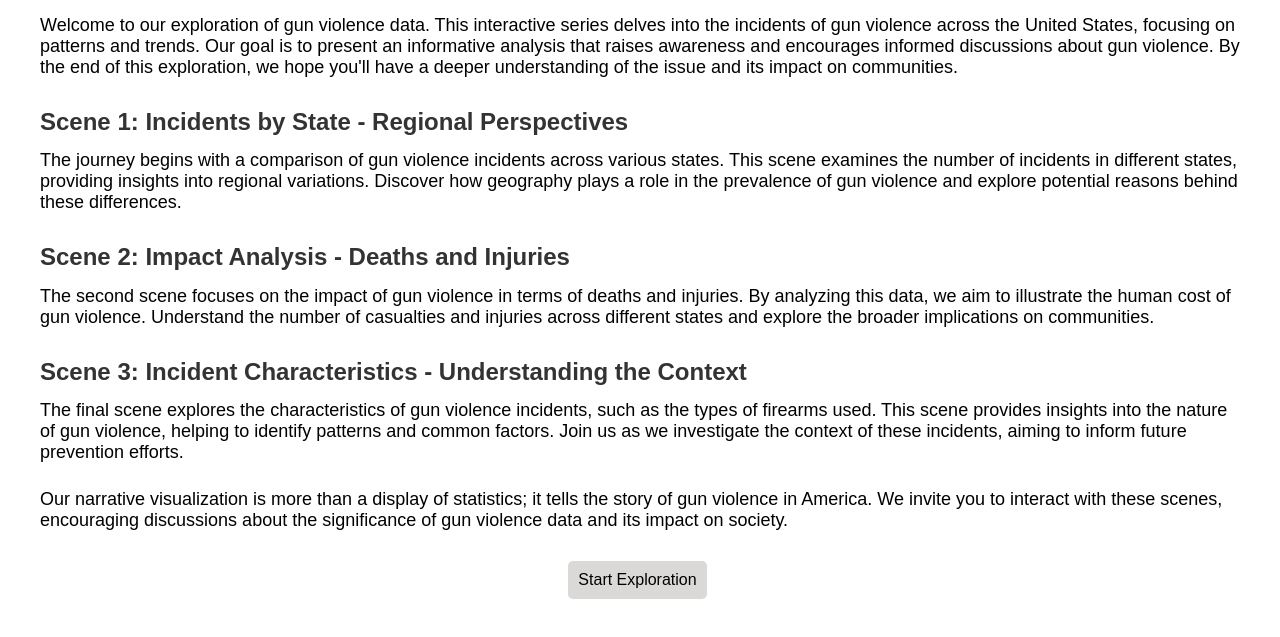
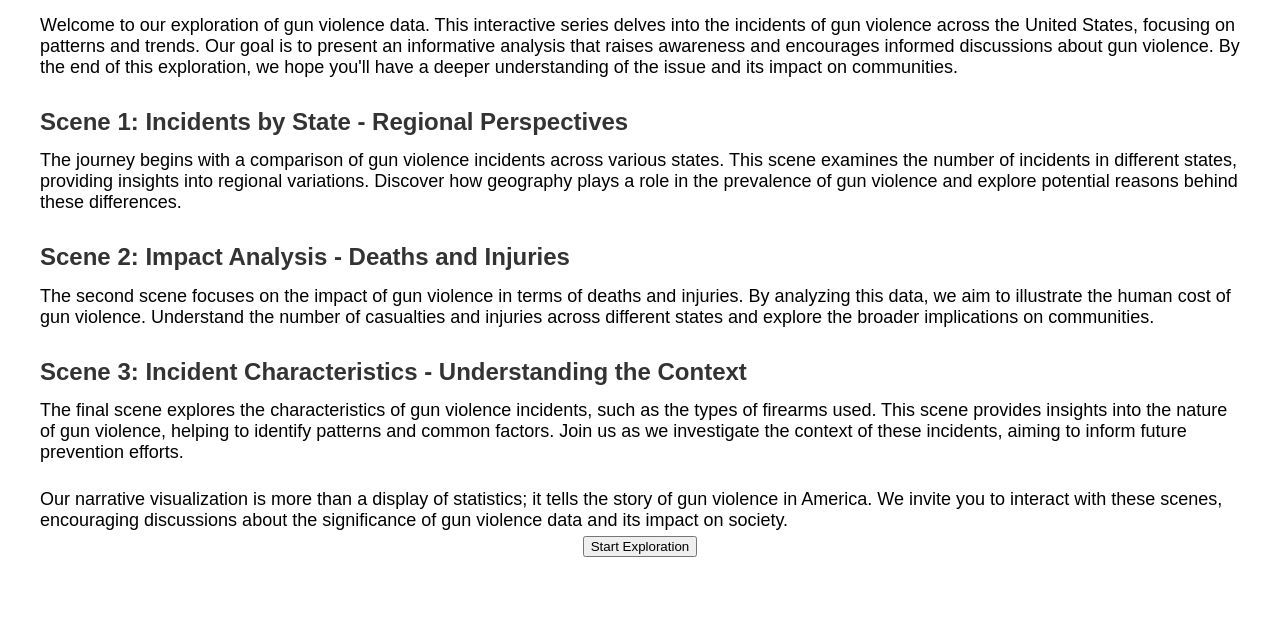
Before and after one commit to neng-ji/nengji.github.io, a plain HTML site: page index.html in a window 1280 px wide. Shown: the part 161-798 px from the top of the page. Drawn offline with Linux system fonts and the light colour scheme.

Commit message:
Update styles.css

```diff
--- a/styles.css
+++ b/styles.css
@@ -42,16 +42,6 @@ p {
     margin-bottom: 20px;
 }
 
-button {
-    margin: 5px;
-    padding: 10px;
-    border: none;
-    border-radius: 5px;
-    font-size: 1em;
-    cursor: pointer;
-    transition: background-color 0.3s ease;
-}
-
 
 .tooltip {
     position: absolute;
@@ -81,19 +71,3 @@ button {
 .button-group button:hover {
     background-color: #9b9898;
 }
-
-.button-group2 {
-    display: flex;
-    justify-content: center;
-    margin-top: 20px;
-}
-
-.button-group2 button {
-    margin-right: 10px;
-    background-color: #dbd8d8;
-    transition: background-color 0.3s ease;
-}
-
-.button-group2 button:hover {
-    background-color: #9b9898;
-}
```
